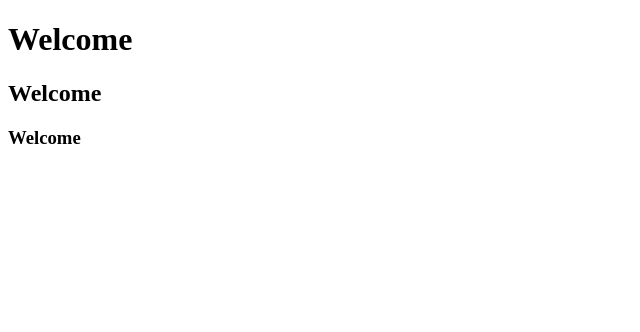
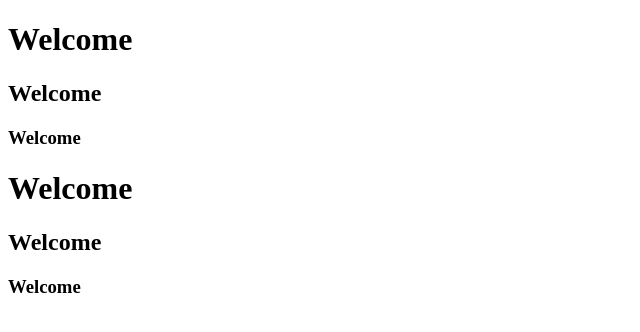
Before and after one commit to khalsasurinder/project, a plain HTML site: page 22Janvary2024/index.html in a window 1280 px wide. Shown: the whole page, without its empty margins (0-640 px from the left). Drawn offline with Linux system fonts and the light colour scheme.

Commit message:
Update index.html

```diff
--- a/22Janvary2024/index.html
+++ b/22Janvary2024/index.html
@@ -5,5 +5,8 @@
         <h1>Welcome</h1>
         <h2>Welcome</h2>
         <h3>Welcome</h3>
+        <h1>Welcome</h1>
+        <h2>Welcome</h2>
+        <h3>Welcome</h3>
     </body>
 </html>
```
